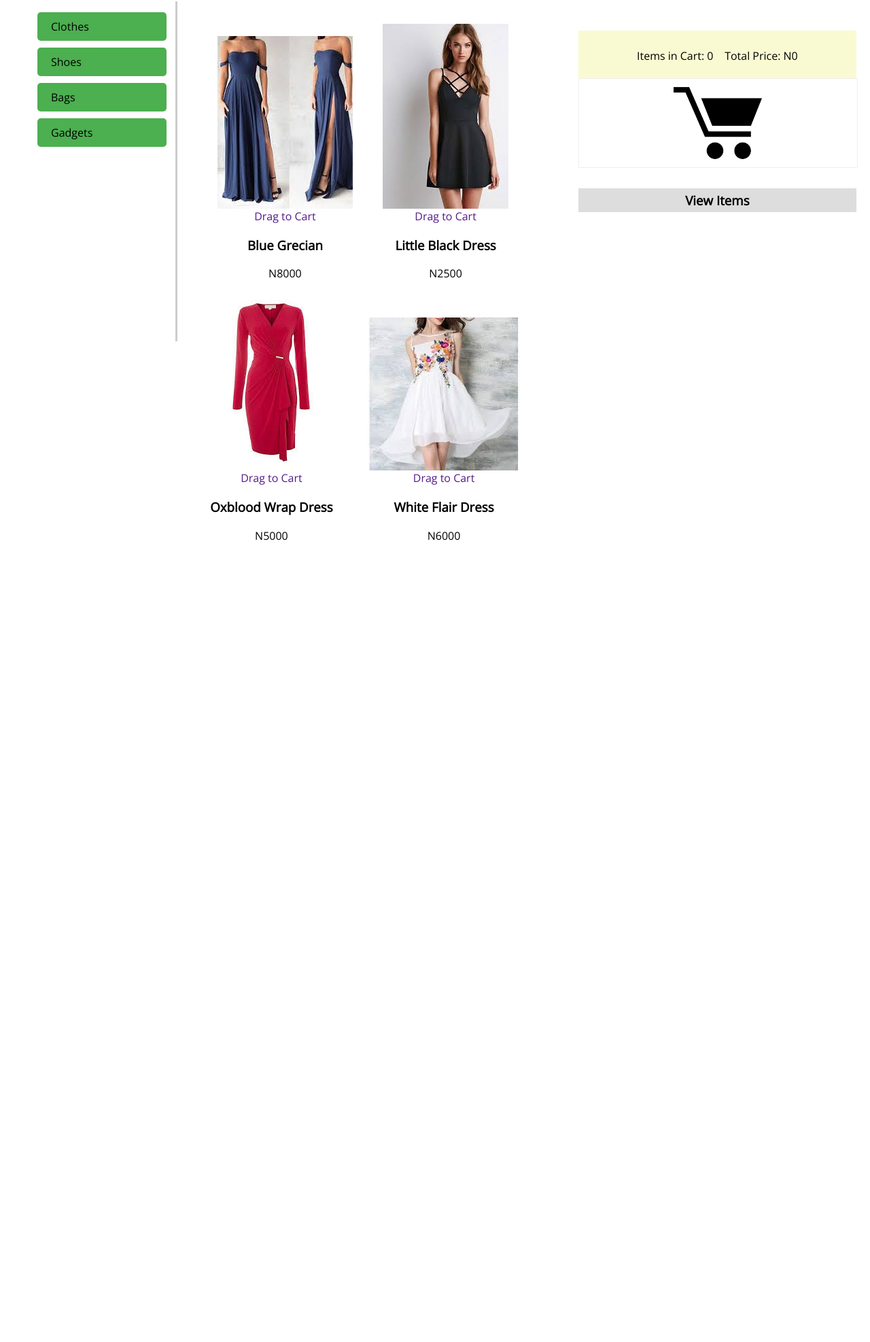
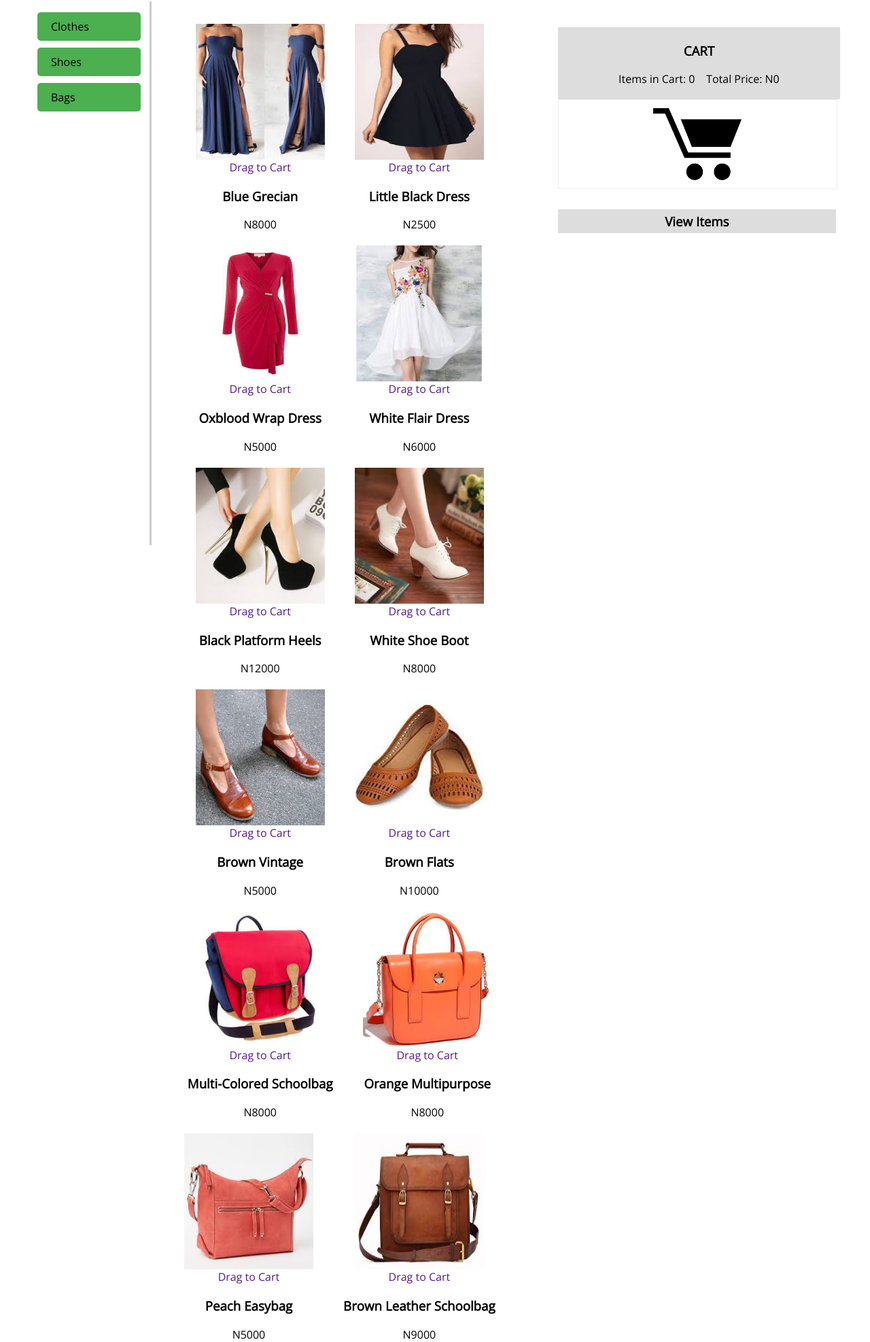
Before and after one commit to Memuna01/bc-21-shopping-cart, a plain HTML site: page index.html in a window 1280 px wide. Shown: the part 56-2030 px from the top of the page at 68% size. Before the commit the page ends 855 px from the top, so only its background shows below. Drawn offline with nearby package versions, Linux system fonts and the light colour scheme.

Commit message:
store, retrieve and display items in shopping cart in browser local storage

```diff
--- a/index.html
+++ b/index.html
@@ -14,8 +14,8 @@
             <nav>
                 <ul>
                     <li><a href="#" class="logo">Shop<span id="logo-span">pr</span></a></li>
-                    <li><a href="login.html">Login</a></li>
-                    <li><a href="signup.html">Sign Up</a></li>
+                    <!--<li><a href="login.html">Login</a></li>
+                    <li><a href="signup.html">Sign Up</a></li>-->
                 </ul>
             </nav>
         </header>
@@ -30,7 +30,7 @@
                         <li><a href="#" id="display-clothes" class="active">Clothes</a></li>
                         <li><a href="#" id="display-shoes">Shoes</a></li>
                         <li><a href="#" id="display-bags">Bags</a></li>
-                        <li><a href="#" id="display-gadgets">Gadgets</a></li>
+                        <!--<li><a href="#" id="display-gadgets">Gadgets</a></li>-->
                     </ul>
                 </div>
             </div>
@@ -39,7 +39,7 @@
             <div class="shop-container">
                 <div class="shop-products">
                     <!--Clothes-->
-                    <div id="product1" class="products" draggable="true">
+                    <div id="product1" class="clothes products" draggable="true">
                         <img id="blue-grecian" class="product-images" draggable="false" src="images/bluegrecian.jpg" alt="">
                         <div class="drag-to-cart">
                             <a href="">Drag to Cart</a>
@@ -47,8 +47,8 @@
                         <h3 class="title-of-product">Blue Grecian</h3>
                         N<span class="product-price">8000</span><p class="number"></p>
                     </div>
-                    <div id="product2" class="products" draggable="true">
-                        <img id="little-black-dress" class="product-images" draggable="false" src="images/littleblackdress.jpg" alt="">
+                    <div id="product2" class="clothes products" draggable="true">
+                        <img id="little-black-dress" class="product-images" draggable="false" src="images/littleblackdress4.jpg" alt="">
                         <div class="drag-to-cart">
                             <a href="">Drag to Cart</a>
                         </div>
@@ -56,7 +56,7 @@
                         N<span class="product-price">2500</span><p class="number"></p>
                     </div>
 
-                    <div id="product3" class="products" draggable="true">
+                    <div id="product3" class="clothes products" draggable="true">
                         <img id="oxblood-wrap-dress" class="product-images" draggable="false" src="images/oxbloodwrapdress.jpg" alt="">
                         <div class="drag-to-cart">
                             <a href="">Drag to Cart</a>
@@ -65,7 +65,7 @@
                         N<span class="product-price">5000</span><p class="number"></p>
 
                     </div>
-                    <div id="product4" class="products" draggable="true">
+                    <div id="product4" class="clothes products" draggable="true">
                         <img id="white-flair-dress" class="product-images" draggable="false" src="images/whiteflairdress.jpg" alt="">
                         <div class="drag-to-cart">
                             <a href="">Drag to Cart</a>
@@ -73,12 +73,86 @@
                         <h3 class="title-of-product">White Flair Dress</h3>
                         N<span class="product-price">6000</span><p class="number"></p>
                     </div>
+
+                    <!--Shoes-->
+                    <div id="product5" class="shoes products" draggable="true">
+                        <img id="black-platform-heels" class="product-images" draggable="false" src="images/blackplatformheels.jpg" alt="">
+                        <div class="drag-to-cart">
+                            <a href="">Drag to Cart</a>
+                        </div>
+                        <h3 class="title-of-product">Black Platform Heels</h3>
+                        N<span class="product-price">12000</span><p class="number"></p>
+                    </div>
+                    <div id="product6" class="shoes products" draggable="true">
+                        <img id="white-shoe-boot" class="product-images" draggable="false" src="images/whiteshoeboot.jpg" alt="">
+                        <div class="drag-to-cart">
+                            <a href="">Drag to Cart</a>
+                        </div>
+                        <h3 class="title-of-product">White Shoe Boot</h3>
+                        N<span class="product-price">8000</span><p class="number"></p>
+                    </div>
+
+                    <div id="product7" class="shoes products" draggable="true">
+                        <img id="brown-vintage-shoes" class="product-images" draggable="false" src="images/brownbrogues.jpg" alt="">
+                        <div class="drag-to-cart">
+                            <a href="">Drag to Cart</a>
+                        </div>
+                        <h3 class="title-of-product">Brown Vintage</h3>
+                        N<span class="product-price">5000</span><p class="number"></p>
+
+                    </div>
+                    <div id="product8" class="shoes products" draggable="true">
+                        <img id="brown-flats" class="product-images" draggable="false" src="images/brownflats.jpg" alt="">
+                        <div class="drag-to-cart">
+                            <a href="">Drag to Cart</a>
+                        </div>
+                        <h3 class="title-of-product">Brown Flats</h3>
+                        N<span class="product-price">10000</span><p class="number"></p>
+                    </div>
+
+                    <!--Bags-->
+                    <div id="product9" class="bags products" draggable="true">
+                        <img id="multicolored-schoolbag" class="product-images" draggable="false" src="images/multicoloredschoolbag.jpg" alt="">
+                        <div class="drag-to-cart">
+                            <a href="">Drag to Cart</a>
+                        </div>
+                        <h3 class="title-of-product">Multi-Colored Schoolbag</h3>
+                        N<span class="product-price">8000</span><p class="number"></p>
+                    </div>
+                    <div id="product10" class="bags products" draggable="true">
+                        <img id="orange-multipurpose" class="product-images" draggable="false" src="images/orangemultipurpose.jpg" alt="">
+                        <div class="drag-to-cart">
+                            <a href="">Drag to Cart</a>
+                        </div>
+                        <h3 class="title-of-product">Orange Multipurpose</h3>
+                        N<span class="product-price">8000</span><p class="number"></p>
+                    </div>
+
+                    <div id="product11" class="bags products" draggable="true">
+                        <img id="peach-easybag" class="product-images" draggable="false" src="images/peacheasybag.jpg" alt="">
+                        <div class="drag-to-cart">
+                            <a href="">Drag to Cart</a>
+                        </div>
+                        <h3 class="title-of-product">Peach Easybag</h3>
+                        N<span class="product-price">5000</span><p class="number"></p>
+
+                    </div>
+                    <div id="product12" class="bags products" draggable="true">
+                        <img id="brown-leather" class="product-images" draggable="false" src="images/brownleatherschoolbag.jpg" alt="">
+                        <div class="drag-to-cart">
+                            <a href="">Drag to Cart</a>
+                        </div>
+                        <h3 class="title-of-product">Brown Leather Schoolbag</h3>
+                        N<span class="product-price">9000</span><p class="number"></p>
+                    </div>
+
                 </div>
             </div>
 
             <!-- Cart -->
             <div id="cart" class="cart-container">
                 <div class="top-of-cart">
+                    <h3>CART</h3>
                     <p>Items in Cart: <span id="count-of-items">0</span> &nbsp;&nbsp; Total Price: N<span id="total-price">0</span></p>
                 </div>
 
--- a/styles.css
+++ b/styles.css
@@ -52,18 +52,19 @@ nav ul li a:hover{
 .categories-container{
     /*display: inline-block;*/
     float: left;
-    width: 20%;
+    width: 17%;
     border-right: 3px solid #ccc;
     margin: 2px;
     text-align: left;
-    height: 500px;
+    height: 800px;
+    cursor: pointer;
 }
 
 .shop-container{
     /*display: inline-block;*/
     float: left;
-    width: 40%;
-    margin: 15px 15px 0px 15px;
+    width: 43%;
+    margin: 15px 0px 0px 0px;
     text-align: center;
 }
 
@@ -71,10 +72,14 @@ nav ul li a:hover{
     /*display: inline-block;*/
     float: left;
     width: 32%;
-    margin: 15px 2%;
+    margin: 10px 2%;
     text-align: center;
 }
 
+.shop-container img{
+    height: 200px;
+    width: 190px;
+}
 .products-list{
     margin: 3px;
 }
@@ -131,10 +136,11 @@ nav ul li a:hover{
 
 .top-of-cart{
     margin: 30px 30px 0px 20px;
-    background-color: lightgoldenrodyellow;
-    height: 60px;
+    background-color: #ddd;
+    color: #000;
+    height: auto;
     width: 100%;
-    padding-top: 10px;
+    padding: 3px;
 }
 
 .drag-enter{
```
Also changed, not shown: index.js (+40 -44 lines), images/blackplatformheels.jpg (added), images/brownbrogues.jpg (added), images/brownflats.jpg (added), images/brownleatherschoolbag.jpg (added), images/littleblackdress2.jpg (added), images/littleblackdress3.jpg (added), images/littleblackdress4.jpg (added), images/multicoloredschoolbag.jpg (added), images/orangemultipurpose.jpg (added), images/peacheasybag.jpg (added), images/purplecorporatebag.jpg (added), images/whiteshoeboot.jpg (added).
